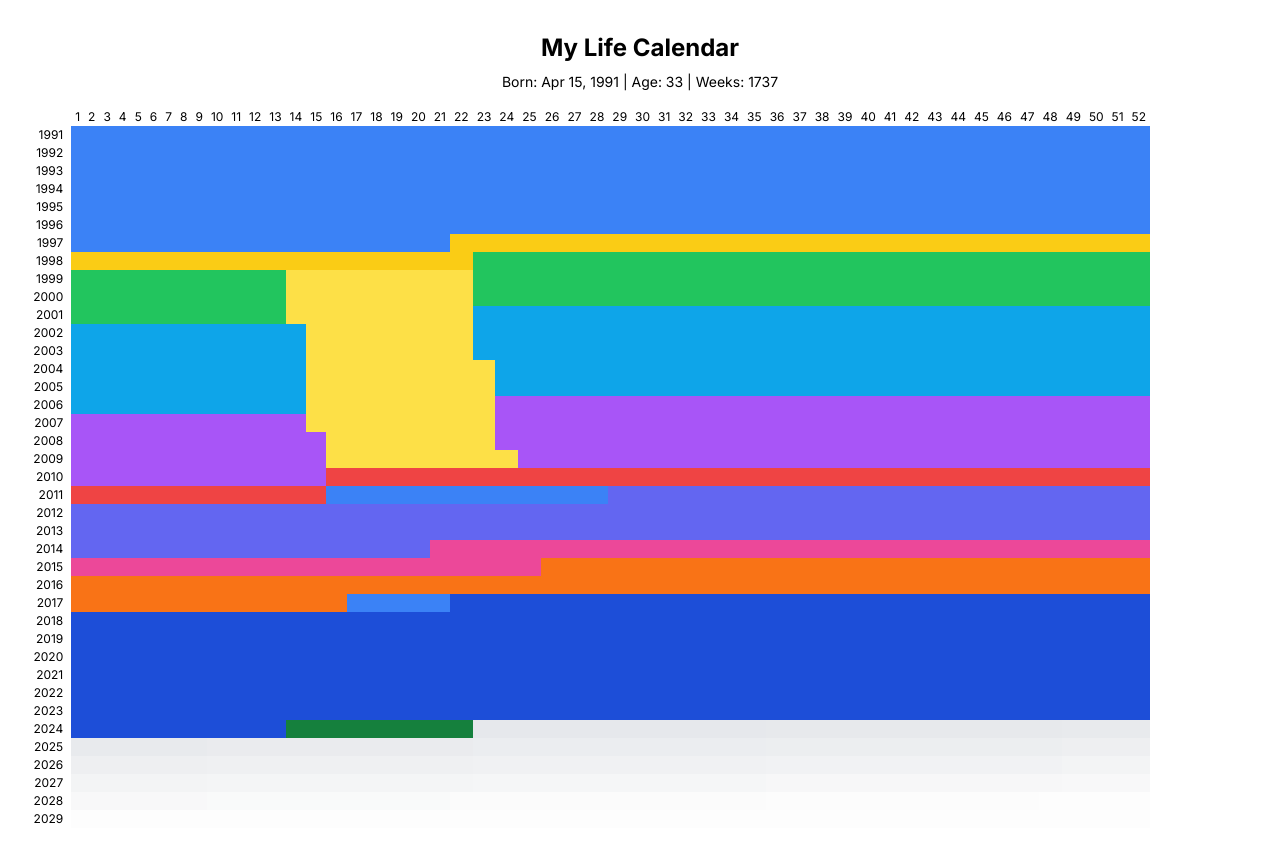
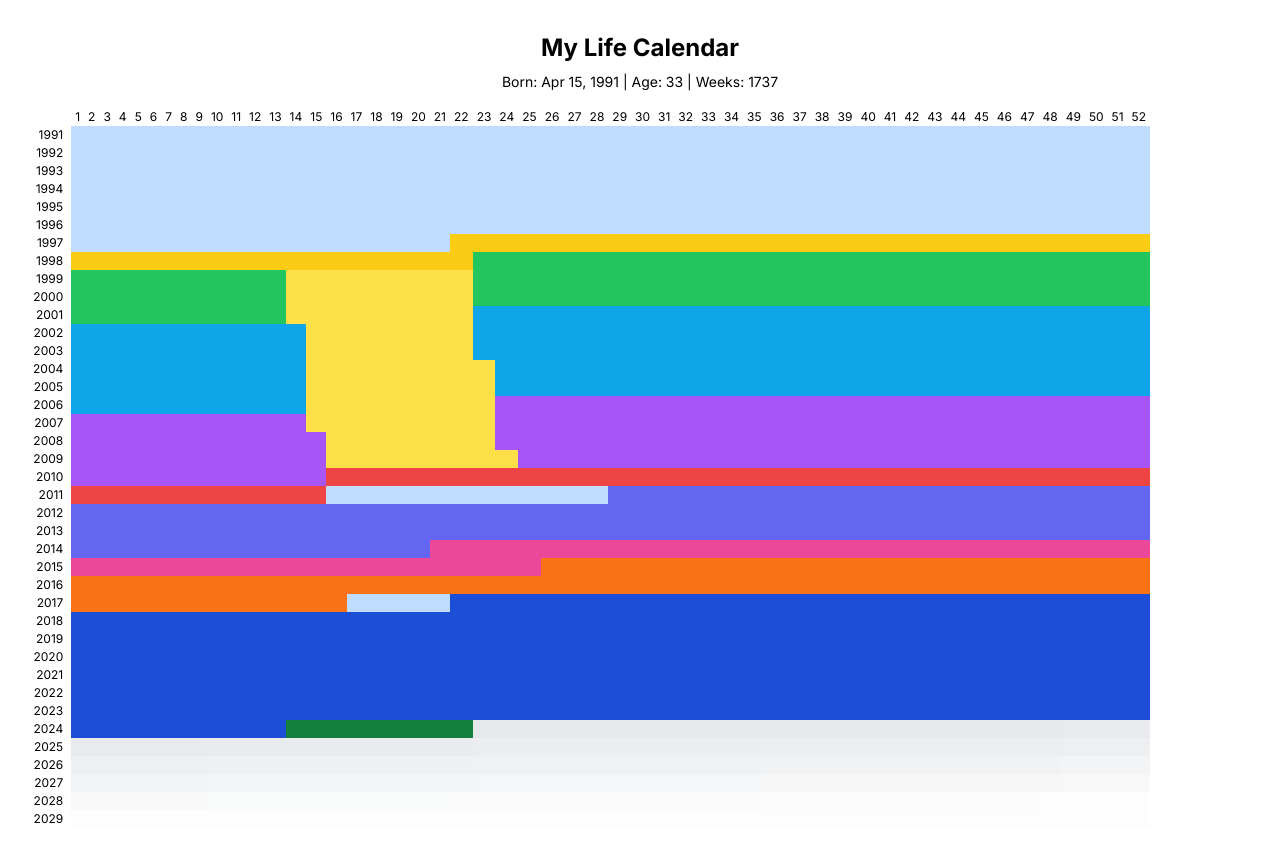
Before and after one commit to WiegerWolf/life-calendar, a Next.js app: page / in a window 1280 px wide. Built offline with nearby package versions, Linux system fonts and the light colour scheme.

Commit message:
Update default color for lived weeks in Life Calendar from blue-500 to blue-200

```diff
--- a/components/LifeCalendar.tsx
+++ b/components/LifeCalendar.tsx
@@ -45,7 +45,7 @@ const LifeCalendar: React.FC<LifeCalendarProps> = ({ birthDate, lifeEvents }) =>
                     return [event.color, event.name];
                 }
             }
-            return ['bg-blue-500', null]; // Default color for lived weeks
+            return ['bg-blue-200', null]; // Default color for lived weeks
         } else {
             const opacity = 1 - (weekIndex - weeksLived) / (52 * 5);
             const opacityPercent = Math.max(5, Math.floor(opacity * 20) * 5);
```
